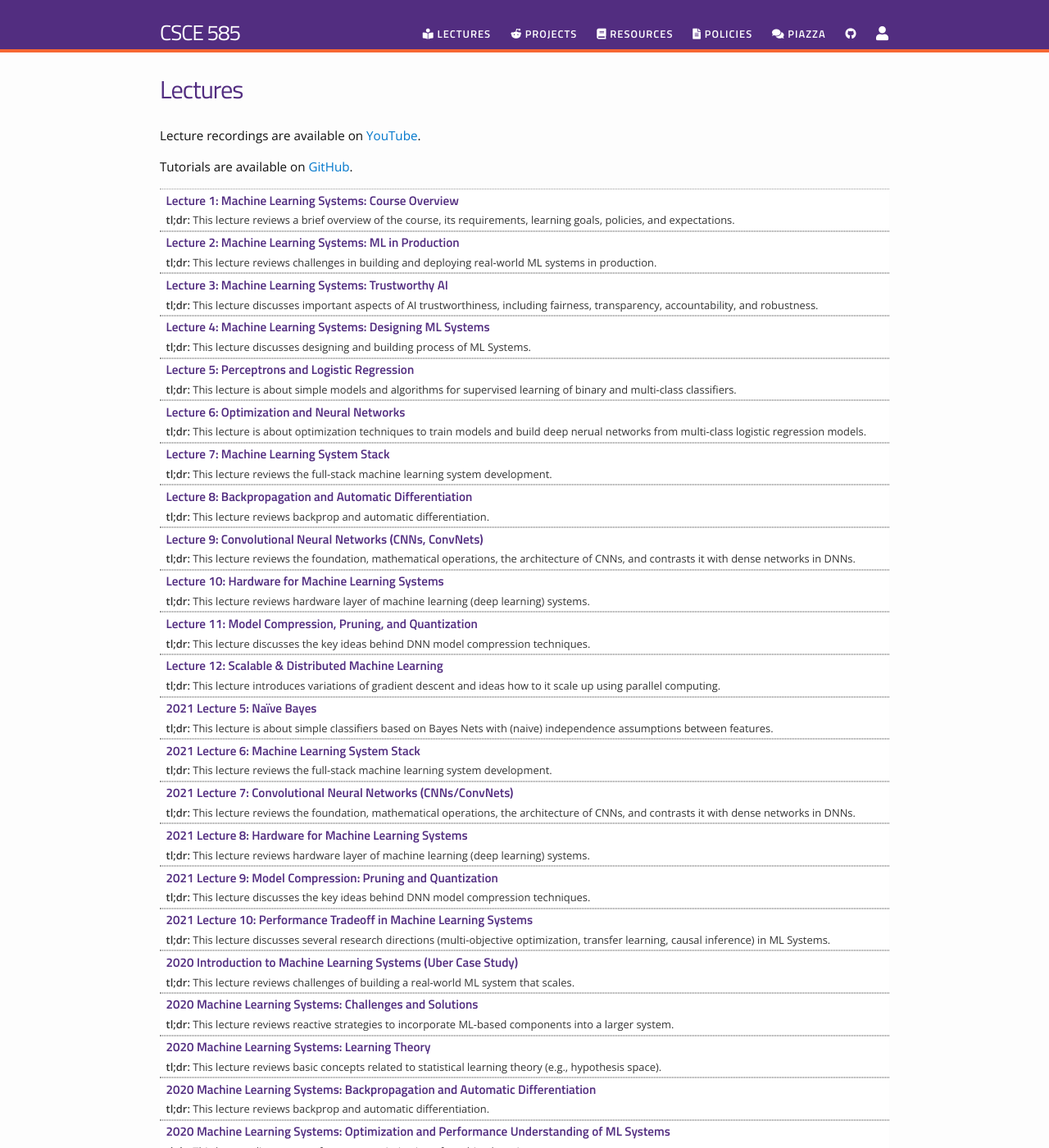
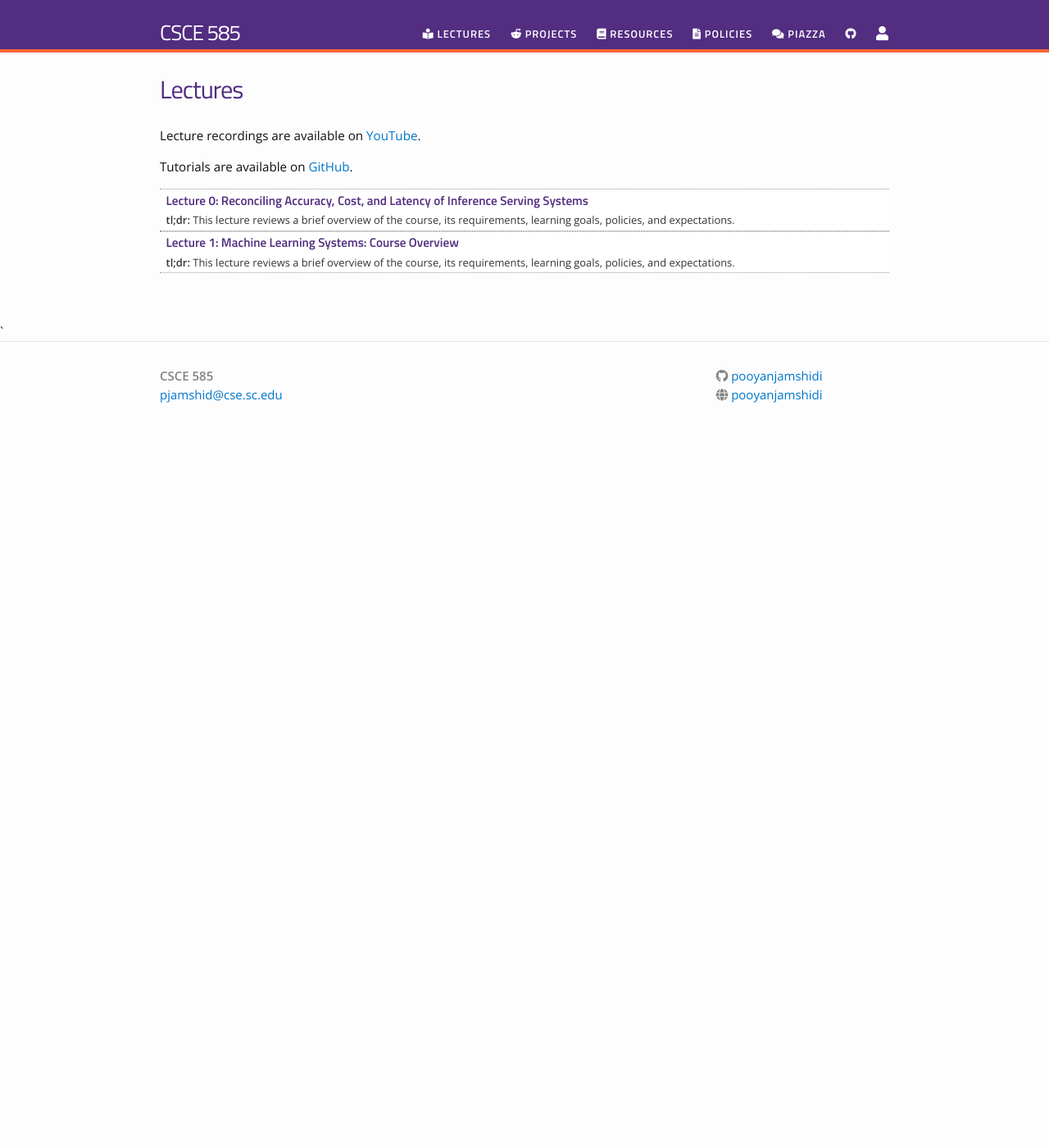
Before and after one commit to pooyanjamshidi/mls, a Jekyll site: the page built from lectures.md, in a window 1280 px wide and 1400 px high. Shown: the whole window at 82% size. Built offline with Jekyll 4.4.1, drawn with Linux system fonts in a browser that asks for light colours; nearby versions of some CDN libraries; some of the changed lines change nothing that is shown; some of the changed text lies outside the part shown.

Commit message:
added lectures

```diff
--- a/_data/lectures.yml
+++ b/_data/lectures.yml
@@ -1,139 +1,144 @@
-- title: "Lecture 1: Machine Learning Systems: Course Overview"
-  filename: csce585_2023_01_slides_mlsys_course_overview
+- title: "Lecture 0: Reconciling Accuracy, Cost, and Latency of Inference Serving Systems"
+  filename: InfAdapter-IPA-Sponge-complete
   dirname: lectures
   tldr: "This lecture reviews a brief overview of the course, its requirements, learning goals, policies, and expectations."
 
-- title: "Lecture 2: Machine Learning Systems: ML in Production"
-  filename: csce585_2023_02_slides_ml_in_production
+- title: "Lecture 1: Machine Learning Systems: Course Overview"
+  filename: csce585_2024_01_slides_mlsys_course_overview
   dirname: lectures
-  tldr: "This lecture reviews challenges in building and deploying real-world ML systems in production."
+  tldr: "This lecture reviews a brief overview of the course, its requirements, learning goals, policies, and expectations."
 
-- title: "Lecture 3: Machine Learning Systems: Trustworthy AI"
-  filename: csce585_2022_03_slides_trustworthy_ai
-  dirname: lectures
-  tldr: "This lecture discusses important aspects of AI trustworthiness, including fairness, transparency, accountability, and robustness."
+# - title: "Lecture 2: Machine Learning Systems: ML in Production"
+#   filename: csce585_2023_02_slides_ml_in_production
+#   dirname: lectures
+#   tldr: "This lecture reviews challenges in building and deploying real-world ML systems in production."
 
-- title: "Lecture 4: Machine Learning Systems: Designing ML Systems"
-  filename: csce585_2022_04_slides_designing_ml_systems
-  dirname: lectures
-  tldr: "This lecture discusses designing and building process of ML Systems."
+# - title: "Lecture 3: Machine Learning Systems: Trustworthy AI"
+#   filename: csce585_2022_03_slides_trustworthy_ai
+#   dirname: lectures
+#   tldr: "This lecture discusses important aspects of AI trustworthiness, including fairness, transparency, accountability, and robustness."
 
-- title: "Lecture 5: Perceptrons and Logistic Regression"
-  filename: csce585_2022_05_slides_perceptrons_logistic_regression
-  dirname: lectures
-  tldr: "This lecture is about simple models and algorithms for supervised learning of binary and multi-class classifiers."
+# - title: "Lecture 4: Machine Learning Systems: Designing ML Systems"
+#   filename: csce585_2022_04_slides_designing_ml_systems
+#   dirname: lectures
+#   tldr: "This lecture discusses designing and building process of ML Systems."
 
-- title: "Lecture 6: Optimization and Neural Networks"
-  filename: csce585_2022_06_slides_optimization_neural_nets
-  dirname: lectures
-  tldr: "This lecture is about optimization techniques to train models and build deep nerual networks from multi-class logistic regression models."
+# - title: "Lecture 5: Perceptrons and Logistic Regression"
+#   filename: csce585_2022_05_slides_perceptrons_logistic_regression
+#   dirname: lectures
+#   tldr: "This lecture is about simple models and algorithms for supervised learning of binary and multi-class classifiers."
 
-- title: "Lecture 7: Machine Learning System Stack"
-  filename: csce585_2022_07_slides_deep_learning_system_stack
-  dirname: lectures
-  tldr: "This lecture reviews the full-stack machine learning system development."
+# - title: "Lecture 6: Optimization and Neural Networks"
+#   filename: csce585_2022_06_slides_optimization_neural_nets
+#   dirname: lectures
+#   tldr: "This lecture is about optimization techniques to train models and build deep nerual networks from multi-class logistic regression models."
 
-- title: "Lecture 8: Backpropagation and Automatic Differentiation"
-  filename: csce585_2023_08_slides_backpropagation_automatic_differentiation
-  dirname: lectures
-  tldr: "This lecture reviews backprop and automatic differentiation."
+# - title: "Lecture 7: Machine Learning System Stack"
+#   filename: csce585_2022_07_slides_deep_learning_system_stack
+#   dirname: lectures
+#   tldr: "This lecture reviews the full-stack machine learning system development."
 
-- title: "Lecture 9: Convolutional Neural Networks (CNNs, ConvNets)"
-  filename: csce585_2022_09_slides_cnn
-  dirname: lectures
-  tldr: "This lecture reviews the foundation, mathematical operations, the architecture of CNNs, and contrasts it with dense networks in DNNs."
+# - title: "Lecture 8: Backpropagation and Automatic Differentiation"
+#   filename: csce585_2023_08_slides_backpropagation_automatic_differentiation
+#   dirname: lectures
+#   tldr: "This lecture reviews backprop and automatic differentiation."
 
-- title: "Lecture 10: Hardware for Machine Learning Systems"
-  filename: csce585_2022_10_slides_ml_hardware
-  dirname: lectures
-  tldr: "This lecture reviews hardware layer of machine learning (deep learning) systems."
+# - title: "Lecture 9: Convolutional Neural Networks (CNNs, ConvNets)"
+#   filename: csce585_2022_09_slides_cnn
+#   dirname: lectures
+#   tldr: "This lecture reviews the foundation, mathematical operations, the architecture of CNNs, and contrasts it with dense networks in DNNs."
 
-- title: "Lecture 11: Model Compression, Pruning, and Quantization"
-  filename: csce585_2022_11_slides_dnn_compression_prunning_quantization
-  dirname: lectures
-  tldr: "This lecture discusses the key ideas behind DNN model compression techniques."
+# - title: "Lecture 10: Hardware for Machine Learning Systems"
+#   filename: csce585_2022_10_slides_ml_hardware
+#   dirname: lectures
+#   tldr: "This lecture reviews hardware layer of machine learning (deep learning) systems."
 
-- title: "Lecture 12: Scalable & Distributed Machine Learning"
-  filename: csce585_2023_12_slides_scalable_distributed_ML
-  dirname: lectures
-  tldr: "This lecture introduces variations of gradient descent and ideas how to it scale up using parallel computing."
+# - title: "Lecture 11: Model Compression, Pruning, and Quantization"
+#   filename: csce585_2022_11_slides_dnn_compression_prunning_quantization
+#   dirname: lectures
+#   tldr: "This lecture discusses the key ideas behind DNN model compression techniques."
 
-- title: "2021 Lecture 5: Naïve Bayes"
-  filename: csce585-naivebayes
-  dirname: lectures
-  tldr: "This lecture is about simple classifiers based on Bayes Nets with (naive) independence assumptions between features."
+# - title: "Lecture 12: Scalable & Distributed Machine Learning"
+#   filename: csce585_2023_12_slides_scalable_distributed_ML
+#   dirname: lectures
+#   tldr: "This lecture introduces variations of gradient descent and ideas how to it scale up using parallel computing."
 
-- title: "2021 Lecture 6: Machine Learning System Stack"
-  filename: csce585-dlsysstack
-  dirname: lectures
-  tldr: "This lecture reviews the full-stack machine learning system development."
+# - title: "2021 Lecture 5: Naïve Bayes"
+#   filename: csce585-naivebayes
+#   dirname: lectures
+#   tldr: "This lecture is about simple classifiers based on Bayes Nets with (naive) independence assumptions between features."
 
-- title: "2021 Lecture 7: Convolutional Neural Networks (CNNs/ConvNets)"
-  filename: csce585-cnn
-  dirname: lectures
-  tldr: "This lecture reviews the foundation, mathematical operations, the architecture of CNNs, and contrasts it with dense networks in DNNs."
+# - title: "2021 Lecture 6: Machine Learning System Stack"
+#   filename: csce585-dlsysstack
+#   dirname: lectures
+#   tldr: "This lecture reviews the full-stack machine learning system development."
 
-- title: "2021 Lecture 8: Hardware for Machine Learning Systems"
-  filename: csce585-ml-hardware
-  dirname: lectures
-  tldr: "This lecture reviews hardware layer of machine learning (deep learning) systems."
+# - title: "2021 Lecture 7: Convolutional Neural Networks (CNNs/ConvNets)"
+#   filename: csce585-cnn
+#   dirname: lectures
+#   tldr: "This lecture reviews the foundation, mathematical operations, the architecture of CNNs, and contrasts it with dense networks in DNNs."
 
-- title: "2021 Lecture 9: Model Compression: Pruning and Quantization"
-  filename: csce585-model-compression
-  dirname: lectures
-  tldr: "This lecture discusses the key ideas behind DNN model compression techniques."
+# - title: "2021 Lecture 8: Hardware for Machine Learning Systems"
+#   filename: csce585-ml-hardware
+#   dirname: lectures
+#   tldr: "This lecture reviews hardware layer of machine learning (deep learning) systems."
 
-- title: "2021 Lecture 10: Performance Tradeoff in Machine Learning Systems"
-  filename: csce585-performance-tradeoff
-  dirname: lectures
-  tldr: "This lecture discusses several research directions (multi-objective optimization, transfer learning, causal inference) in ML Systems."
+# - title: "2021 Lecture 9: Model Compression: Pruning and Quantization"
+#   filename: csce585-model-compression
+#   dirname: lectures
+#   tldr: "This lecture discusses the key ideas behind DNN model compression techniques."
 
-- title: "2020 Introduction to Machine Learning Systems (Uber Case Study)"
-  filename: mls01
-  dirname: lectures
-  tldr: "This lecture reviews challenges of building a real-world ML system that scales."
+# - title: "2021 Lecture 10: Performance Tradeoff in Machine Learning Systems"
+#   filename: csce585-performance-tradeoff
+#   dirname: lectures
+#   tldr: "This lecture discusses several research directions (multi-objective optimization, transfer learning, causal inference) in ML Systems."
 
-- title: "2020 Machine Learning Systems: Challenges and Solutions"
-  filename: mls02
-  dirname: lectures
-  tldr: "This lecture reviews reactive strategies to incorporate ML-based components into a larger system."
+# - title: "2020 Introduction to Machine Learning Systems (Uber Case Study)"
+#   filename: mls01
+#   dirname: lectures
+#   tldr: "This lecture reviews challenges of building a real-world ML system that scales."
 
-- title: "2020 Machine Learning Systems: Learning Theory"
-  filename: learning_theory
-  dirname: lectures
-  tldr: "This lecture reviews basic concepts related to statistical learning theory (e.g., hypothesis space)."
+# - title: "2020 Machine Learning Systems: Challenges and Solutions"
+#   filename: mls02
+#   dirname: lectures
+#   tldr: "This lecture reviews reactive strategies to incorporate ML-based components into a larger system."
 
-- title: "2020 Machine Learning Systems: Backpropagation and Automatic Differentiation"
-  filename: backprop
-  dirname: lectures
-  tldr: "This lecture reviews backprop and automatic differentiation."
+# - title: "2020 Machine Learning Systems: Learning Theory"
+#   filename: learning_theory
+#   dirname: lectures
+#   tldr: "This lecture reviews basic concepts related to statistical learning theory (e.g., hypothesis space)."
 
-- title: "2020 Machine Learning Systems: Optimization and Performance Understanding of ML Systems"
-  filename: mlsysperf
-  dirname: lectures
-  tldr: "This lecture discusses performance optimization of machine learning systems."
+# - title: "2020 Machine Learning Systems: Backpropagation and Automatic Differentiation"
+#   filename: backprop
+#   dirname: lectures
+#   tldr: "This lecture reviews backprop and automatic differentiation."
 
-- title: "2020 Machine Learning Systems: Machine Learning Platforms"
-  filename: mls03
-  dirname: lectures
-  tldr: "This lecture reviews a platform that facilitates building an ML pipeline in production at scale."
+# - title: "2020 Machine Learning Systems: Optimization and Performance Understanding of ML Systems"
+#   filename: mlsysperf
+#   dirname: lectures
+#   tldr: "This lecture discusses performance optimization of machine learning systems."
 
-- title: "2020 Machine Learning Systems: Scalable Machine Learning"
-  filename: mls04
-  dirname: lectures
-  tldr: "This lecture introduces variations of gradient descent and ideas how to it scale up using parallel computing."
+# - title: "2020 Machine Learning Systems: Machine Learning Platforms"
+#   filename: mls03
+#   dirname: lectures
+#   tldr: "This lecture reviews a platform that facilitates building an ML pipeline in production at scale."
 
-- title: "2020 Machine Learning Systems: Distributed Machine Learning"
-  filename: mls05
-  dirname: lectures
-  tldr: "This lecture introduces how to scale up deployment (over multiple nodes) to speed up training and inference."
+# - title: "2020 Machine Learning Systems: Scalable Machine Learning"
+#   filename: mls04
+#   dirname: lectures
+#   tldr: "This lecture introduces variations of gradient descent and ideas how to it scale up using parallel computing."
 
-- title: "2020 Machine Learning Systems: Recurrent Neural Networks"
-  filename: mls06
-  dirname: lectures
-  tldr: "This lecture studies RNNs and LSTM architectures for predicting rare events."
+# - title: "2020 Machine Learning Systems: Distributed Machine Learning"
+#   filename: mls05
+#   dirname: lectures
+#   tldr: "This lecture introduces how to scale up deployment (over multiple nodes) to speed up training and inference."
 
-- title: "2020 Machine Learning Systems: Intrinsic Dimension"
-  filename: mls07
-  dirname: lectures
-  tldr: "This lecture introduces the concept of instrinsic dimension and its implications for model compression."
+# - title: "2020 Machine Learning Systems: Recurrent Neural Networks"
+#   filename: mls06
+#   dirname: lectures
+#   tldr: "This lecture studies RNNs and LSTM architectures for predicting rare events."
+
+# - title: "2020 Machine Learning Systems: Intrinsic Dimension"
+#   filename: mls07
+#   dirname: lectures
+#   tldr: "This lecture introduces the concept of instrinsic dimension and its implications for model compression."
```
Also changed, not shown: 2 other files.
